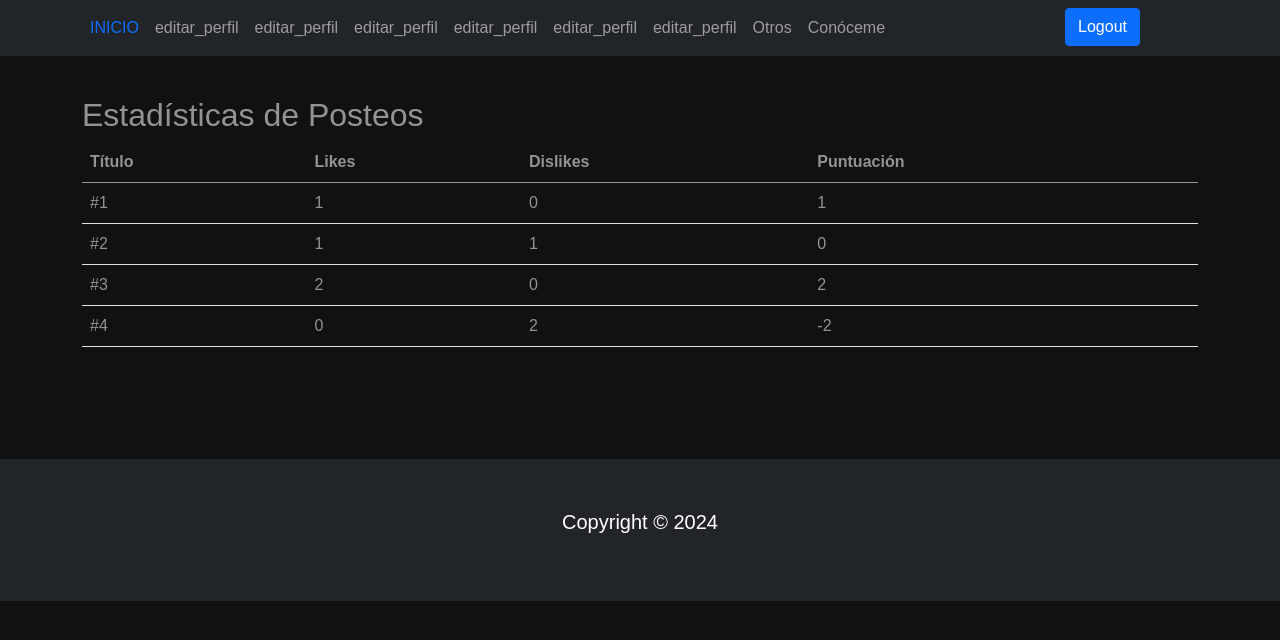
After one commit to awsmunarriz/ModaPick, a Django app: page /posteoEstadisticas/ in a window 1280 px wide. The commit adds this page. Shown: the top 640 px of the page. Run offline with Django 5.2, Linux system fonts and the light colour scheme; a user stored in the database is signed in; data comes from the database, SQL or seed files in the repository; both versions use the stored data as it was after the commit; some libraries are stand-ins or nearby versions; some web fonts are replaced.

Commit message:
add vista de estadisticas para staff

```diff
--- a/AppBlog/forms.py
+++ b/AppBlog/forms.py
@@ -44,7 +44,7 @@ class FormularioCambioPassword(PasswordChangeForm):
                                    widget=forms.PasswordInput(attrs={'class': 'form-control'}))
     new_password1 = forms.CharField(label=("Nuevo Password"),
                                     widget=forms.PasswordInput(attrs={'class': 'form-control'}))
-    new_password2 = forms.CharField(label=("Repita Nuevo Password"),
+    new_password2 = forms.CharField(label=("Confirmar Nuevo Password"),
                                     widget=forms.PasswordInput(attrs={'class': 'form-control'}))
 
     class Meta:
--- a/AppBlog/static/css/estilos.css
+++ b/AppBlog/static/css/estilos.css
@@ -173,7 +173,37 @@ hr {
 
 }
 
+th {
+	color: rgba(255, 255, 255, .55);
+}
+
+tr {
+	color: rgba(255, 255, 255, .55);
+}
+
+label {
+	color: rgba(255, 255, 255, .55);
+}
+
+p {
+	color: rgba(255, 255, 255, .55);
+}
+
+h1 {
+	color: rgba(255, 255, 255, .55);
+	font-size: 2rem;
+	font-weight: 500;
+	line-height: 1.2;
+	margin-bottom: 0.5rem;
+	margin-top: 0;
+}
+
+h2 {
+	color: rgba(255, 255, 255, .55);
+}
+
 h3 {
+	color: rgba(255, 255, 255, .55);
 	font-size: 1.75rem;
 	font-weight: 500;
 	line-height: 1.2;
@@ -182,6 +212,7 @@ h3 {
 }
 
 h4 {
+	color: rgba(255, 255, 255, .55);
 	font-size: 1.5rem;
 	font-weight: 500;
 	line-height: 1.2;
@@ -189,7 +220,12 @@ h4 {
 	margin-top: 0;
 }
 
+h5 {
+	color: rgba(255, 255, 255, .55);
+}
+
 h6 {
+	color: rgba(255, 255, 255, .55);
 	font-weight: 500;
 	line-height: 1.2;
 	margin-bottom: 0.5rem;
--- a/AppBlog/static/js/app.js
+++ b/AppBlog/static/js/app.js
@@ -70,7 +70,7 @@ class PosteoController {
   mostrarInfoEnDOM(posteo) {
     this.contenedor_info.innerHTML = `
         <div class="modal-header">
-          <h1 class="modal-title fs-5" id="exampleModalLabel">${posteo.title}</h1>
+          <h1 class="modal-title fs-5" id="exampleModalLabel" style="color:SlateGrey;">${posteo.title}</h1>
           <button type="button" class="btn-close" data-bs-dismiss="modal" aria-label="Close"></button>
         </div>
         <div class="modal-body">
@@ -116,7 +116,7 @@ class PosteoController {
             return response.json();
           })
           .then((data) => {
-            console.log(data);
+            alert("Like agregado!");
           })
           .catch((error) => {
             console.error(
@@ -153,7 +153,7 @@ class PosteoController {
             return response.json();
           })
           .then((data) => {
-            console.log(data);
+            alert("Disike agregado!");
           })
           .catch((error) => {
             console.error(
--- /dev/null
+++ b/AppBlog/templates/posteo_estadisticas.html
@@ -0,0 +1,34 @@
+{% extends 'home.html' %} {% load static %} {% block content %}
+
+<br />
+<br />
+
+<div class="container mt-5">
+  <h1>Estadísticas de Posteos</h1>
+  <table class="table">
+    <thead>
+      <tr>
+        <th>Título</th>
+        <th>Likes</th>
+        <th>Dislikes</th>
+        <th>Puntuación</th>
+      </tr>
+    </thead>
+    <tbody>
+      {% for posteo in posteos %}
+      <tr>
+        <td>{{ posteo.title }}</td>
+        <td>{{ posteo.likes }}</td>
+        <td>{{ posteo.dislikes }}</td>
+        <td>{{ posteo.puntuacion }}</td>
+      </tr>
+      {% endfor %}
+    </tbody>
+  </table>
+</div>
+<br />
+<br />
+<br />
+<br />
+
+{% endblock %}
--- a/AppBlog/urls.py
+++ b/AppBlog/urls.py
@@ -18,4 +18,5 @@ urlpatterns = [
     path('posteos/', views.obtener_posteos, name='obtener_posteos'),
     path('dar_like/', dar_like, name='dar_like'),
     path('dar_dislike/', dar_dislike, name='dar_dislike'),
+    path('posteoEstadisticas/', posteo_estadisticas, name='posteo_estadisticas'),
 ]
--- a/AppBlog/views.py
+++ b/AppBlog/views.py
@@ -5,6 +5,7 @@ from django.contrib.auth.mixins import LoginRequiredMixin
 from django.contrib.auth.models import User
 from django.contrib.auth import authenticate, login, logout
 from django.shortcuts import redirect, render, get_object_or_404
+from django.db.models import Count, Q, F, ExpressionWrapper, IntegerField
 from django.urls import reverse_lazy
 from .forms import FormularioCambioPassword, FormularioEdicion, FormularioRegistroUsuario
 from .forms import FormularioNuevoPosteo
@@ -134,3 +135,20 @@ def dar_dislike(request):
     else:
         response_data = {"status": "error", "message": "Invalid request method"}
     return JsonResponse(response_data)
+
+
+@staff_member_required
+def posteo_estadisticas(request):
+    # Obtener los posteos con sus estadísticas de likes y dislikes y calcular la puntuación
+    posteos = Post.objects.annotate(
+        likes=Count('favoritos', filter=Q(favoritos__interaction=Favoritos.LIKE)),
+        dislikes=Count('favoritos', filter=Q(favoritos__interaction=Favoritos.DISLIKE)),
+        puntuacion=ExpressionWrapper(
+            Count('favoritos', filter=Q(favoritos__interaction=Favoritos.LIKE)) - Count('favoritos', filter=Q(favoritos__interaction=Favoritos.DISLIKE)),
+            output_field=IntegerField()
+        )
+    )
+    context = {
+        'posteos': posteos
+    }
+    return render(request, 'posteo_estadisticas.html', context)
```
Also changed, not shown: AppBlog/static/css/style.css (deleted, +0 -24 lines), db.sqlite3.
